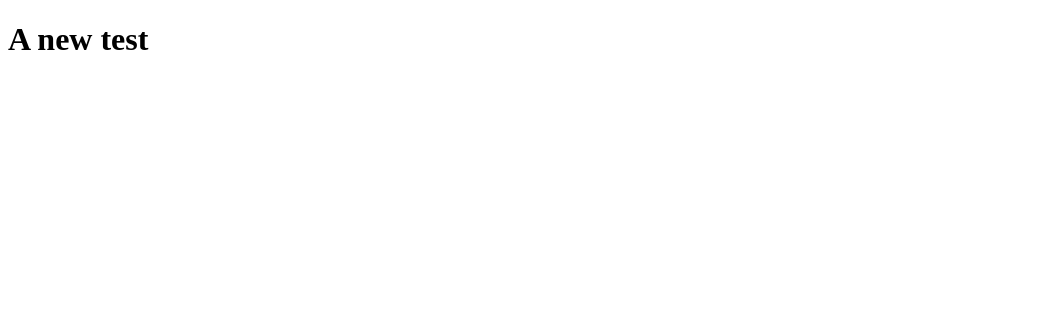
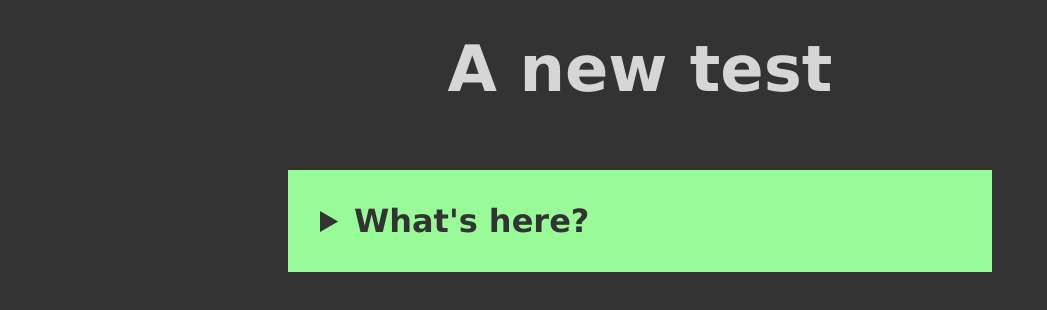
Before and after one commit to guapohombre/practice, a plain HTML site: page newtest.html in a window 1280 px wide. Shown: the whole page, without its empty margins (0-1047 px from the left). Drawn offline with Linux system fonts and the light colour scheme.

Commit message:
changes to newtest
this is the detail

```diff
--- a/newtest.html
+++ b/newtest.html
@@ -1,12 +1,19 @@
 <!DOCTYPE html>
 <html lang="en">
-<head>
-    <meta charset="UTF-8">
-    <meta http-equiv="X-UA-Compatible" content="IE=edge">
-    <meta name="viewport" content="width=device-width, initial-scale=1.0">
+  <head>
+    <meta charset="UTF-8" />
+    <meta http-equiv="X-UA-Compatible" content="IE=edge" />
+    <meta name="viewport" content="width=device-width, initial-scale=1.0" />
+    <link rel="stylesheet" href="style.css" />
     <title>Document</title>
-</head>
-<body>
-    <h1>A new test</h1>
-</body>
+  </head>
+  <body>
+    <h1 class="newheading">A new test</h1>
+    <details>
+      <summary>What's here?</summary>
+      <p>More stuff</p>
+      <p>for you</p>
+      <p>to enjoy</p>
+    </details>
+  </body>
 </html>
--- a/style.css
+++ b/style.css
@@ -39,3 +39,21 @@ body {
   font-weight: bold;
   padding: 1em;
 }
+
+.newheading {
+  color: rgb(255 255 255/0.8);
+  text-align: center;
+  padding: 2rem;
+  font-size: 4rem;
+}
+
+details,
+details p {
+  background-color: palegreen;
+  color: #333;
+  padding: 2rem;
+  margin: 2rem auto;
+  font-size: 2rem;
+  font-weight: 900;
+  width: 50%;
+}
```
